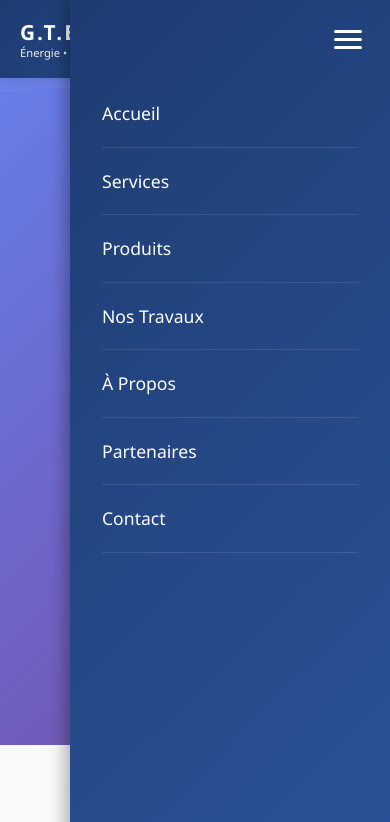
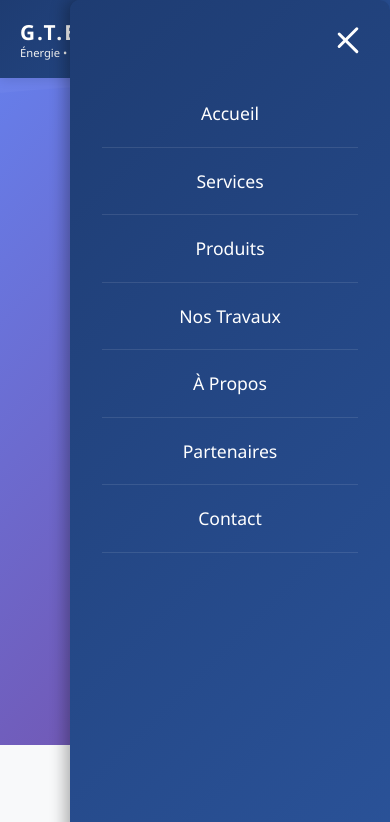
Before and after one commit to momotweire/GTES, a plain HTML site: page index.html in a window 390 px wide. Both pictures are taken after a click on the button "Toggle menu". Shown: the top 822 px of the page. Drawn offline with Linux system fonts and the light colour scheme.

Commit message:
Update style.css

```diff
--- a/style.css
+++ b/style.css
@@ -51,6 +51,7 @@ header {
     margin-top: -5px;
 }
 
+/* Menu principal (desktop) */
 .nav-menu {
     display: flex;
     list-style: none;
@@ -89,17 +90,65 @@ header {
     transition: all 0.3s ease;
 }
 
-.menu-toggle.active span:nth-child(1) {
+/* Animation hamburger */
+.menu-toggle.open span:nth-child(1) {
     transform: rotate(45deg) translate(8px, 8px);
 }
 
-.menu-toggle.active span:nth-child(2) {
+.menu-toggle.open span:nth-child(2) {
     opacity: 0;
 }
 
-.menu-toggle.active span:nth-child(3) {
+.menu-toggle.open span:nth-child(3) {
     transform: rotate(-45deg) translate(7px, -7px);
 }
+
+/* ----------------------------
+   VERSION MOBILE
+----------------------------- */
+@media (max-width: 768px) {
+    /* Cacher le menu principal */
+    .nav-menu {
+        display: none;
+        position: absolute;
+        top: 70px; /* ajuster selon la hauteur du header */
+        right: 10px;
+        flex-direction: column;
+        background: #1e3c72;
+        border-radius: 10px;
+        box-shadow: 0 4px 12px rgba(0,0,0,0.2);
+        width: 220px;
+        padding: 1rem;
+        z-index: 999;
+    }
+
+    /* Afficher le menu quand actif */
+    .nav-menu.active {
+        display: flex;
+    }
+
+    /* Liens du menu mobile */
+    .nav-menu a {
+        padding: 0.75rem 0;
+        border-bottom: 1px solid rgba(255,255,255,0.2);
+        color: #fff;
+        text-align: center;
+    }
+
+    .nav-menu a:last-child {
+        border-bottom: none;
+    }
+
+    .nav-menu a:hover {
+        color: #ffd700;
+    }
+
+    /* Afficher le bouton hamburger */
+    .menu-toggle {
+        display: flex;
+    }
+}
+
 
 /* Section Hero */
 .hero {
```
